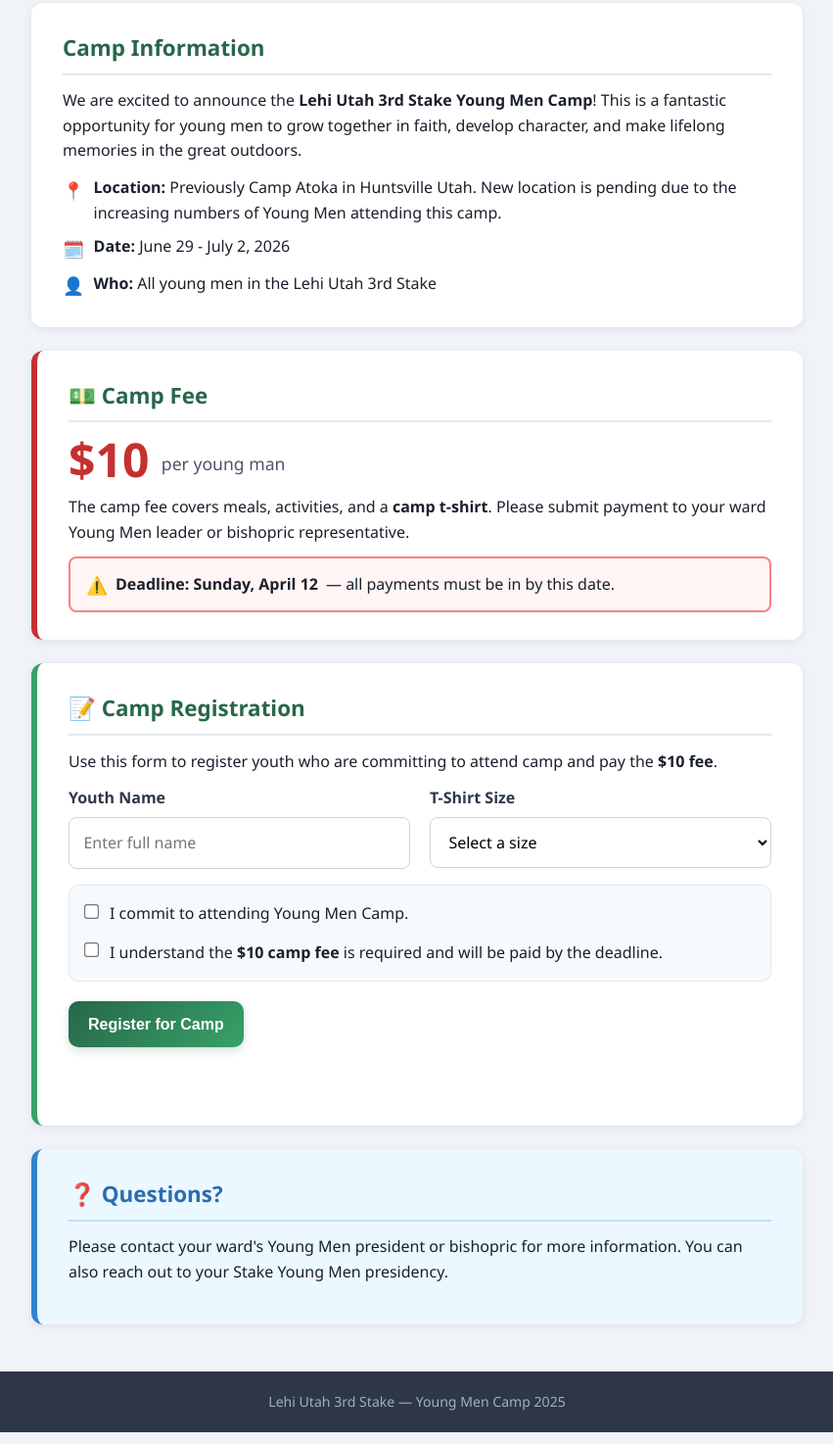
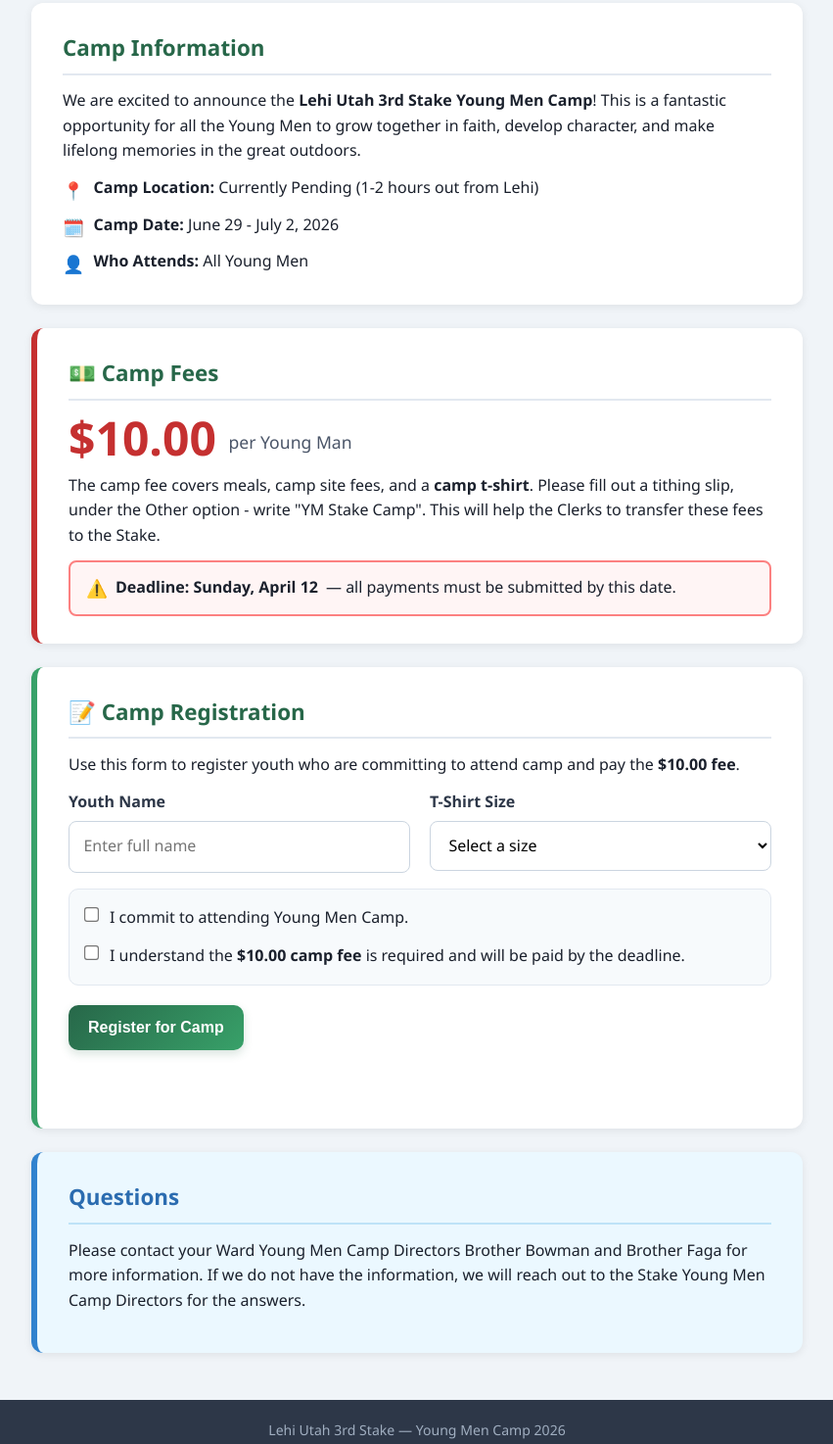
Before and after one commit to bulawebops/ymcamp41, a plain HTML site: page index.html in a window 1280 px wide. Shown: the part 191-1665 px from the top of the page at 98% size, without its empty margins (214-1065 px from the left). Drawn offline with Linux system fonts and the light colour scheme.

Commit message:
Update camp information and fee details in index.html

```diff
--- a/index.html
+++ b/index.html
@@ -22,45 +22,43 @@
       <h2>Camp Information</h2>
       <p>
         We are excited to announce the <strong>Lehi Utah 3rd Stake Young Men Camp</strong>!
-        This is a fantastic opportunity for young men to grow together in faith,
+        This is a fantastic opportunity for all the Young Men to grow together in faith,
         develop character, and make lifelong memories in the great outdoors.
       </p>
       <ul class="info-list">
         <li>
           <span class="icon">📍</span>
-          <span><strong>Location:</strong> Previously Camp Atoka in Huntsville Utah. New location is pending due to the increasing numbers of Young Men attending this camp.</span>
+          <span><strong>Camp Location:</strong> Currently Pending (1-2 hours out from Lehi)</span>
         </li>
         <li>
           <span class="icon">🗓️</span>
-          <span><strong>Date:</strong> June 29 - July 2, 2026</span>
+          <span><strong>Camp Date:</strong> June 29 - July 2, 2026</span>
         </li>
         <li>
           <span class="icon">👤</span>
-          <span><strong>Who:</strong> All young men in the Lehi Utah 3rd Stake</span>
+          <span><strong>Who Attends:</strong> All Young Men</span>
         </li>
       </ul>
     </section>
 
     <!-- Fee Section -->
     <section class="card card-fee">
-      <h2>💵 Camp Fee</h2>
-      <div class="fee-amount">$10 <span class="per-person">per young man</span></div>
+      <h2>💵 Camp Fees</h2>
+      <div class="fee-amount">$10.00 <span class="per-person">per Young Man</span></div>
       <p>
-        The camp fee covers meals, activities, and a <strong>camp t-shirt</strong>.
-        Please submit payment to your ward Young Men leader or bishopric representative.
+        The camp fee covers meals, camp site fees, and a <strong>camp t-shirt</strong>. Please fill out a tithing slip, under the Other option - write "YM Stake Camp". This will help the Clerks to transfer these fees to the Stake.
       </p>
       <div class="deadline-reminder">
         <span class="icon">⚠️</span>
-        <strong>Deadline: Sunday, April&nbsp;12</strong> — all payments must be in by this date.
+        <strong>Deadline: Sunday, April&nbsp;12</strong> — all payments must be submitted by this date.
       </div>
     </section>
 
     <!-- Registration Form -->
     <section class="card card-register">
       <h2>📝 Camp Registration</h2>
-      <p>
-        Use this form to register youth who are committing to attend camp and pay the
-        <strong>$10 fee</strong>.
+      <p>Use this form to register youth who are committing to attend camp and pay the
+        <strong>$10.00 fee</strong>.
       </p>
 
       <form action="https://formsubmit.co/lehi41st@gmail.com" method="POST">
@@ -93,7 +91,7 @@
 
           <label class="checkbox-row">
             <input type="checkbox" id="paymentCommitment" name="paymentCommitment" required />
-            <span>I understand the <strong>$10 camp fee</strong> is required and will be paid by the deadline.</span>
+            <span>I understand the <strong>$10.00 camp fee</strong> is required and will be paid by the deadline.</span>
           </label>
         </div>
 
@@ -114,17 +112,17 @@
 
     <!-- Questions -->
     <section class="card card-questions">
-      <h2>❓ Questions?</h2>
+      <h2>Questions</h2>
       <p>
-        Please contact your ward's Young Men president or bishopric for more
-        information. You can also reach out to your Stake Young Men presidency.
+        Please contact your Ward Young Men Camp Directors Brother Bowman and Brother Faga for more
+        information. If we do not have the information, we will reach out to the Stake Young Men Camp Directors for the answers.
       </p>
     </section>
 
   </main>
 
   <footer>
-    <p>Lehi Utah 3rd Stake &mdash; Young Men Camp 2025</p>
+    <p>Lehi Utah 3rd Stake &mdash; Young Men Camp 2026</p>
   </footer>
 
   <script src="script.js"></script>
```
